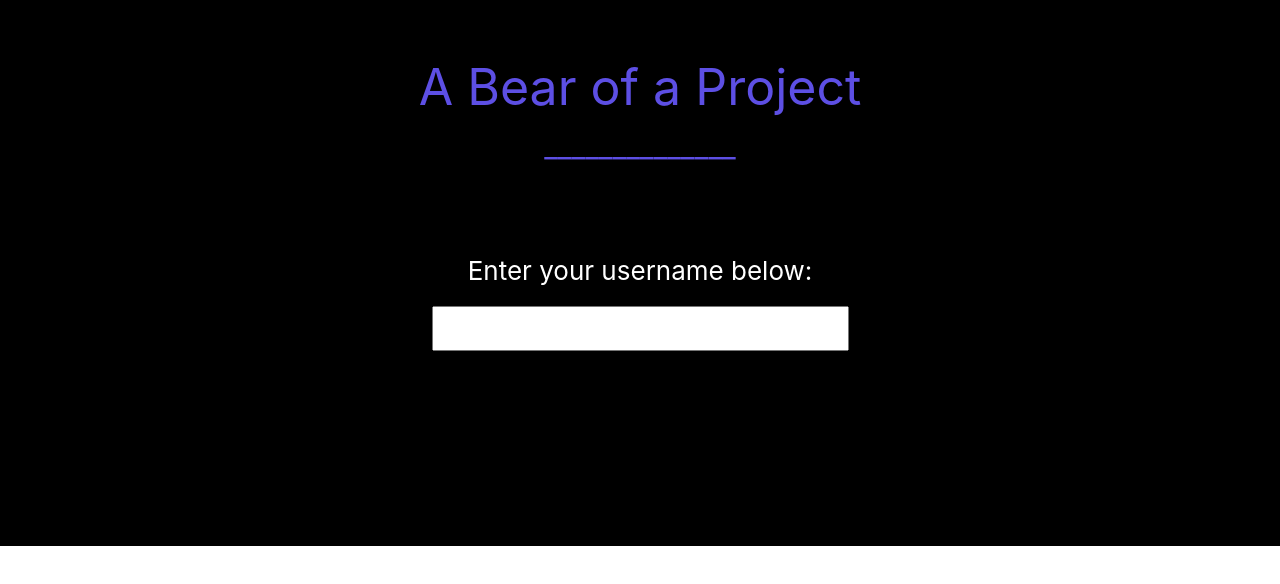
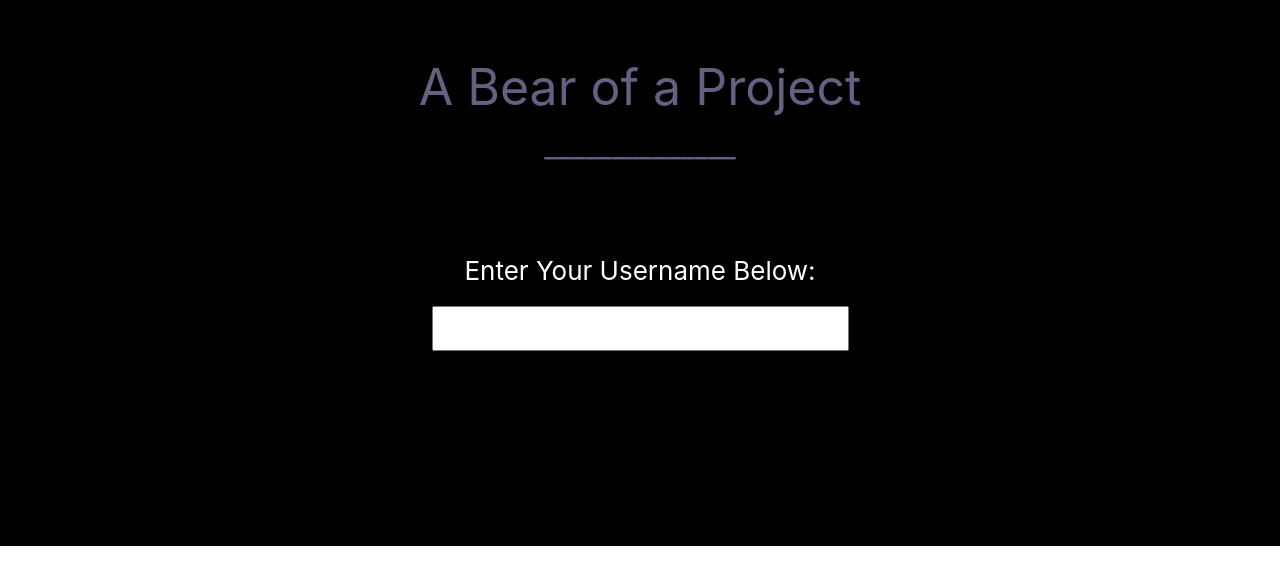
Before and after one commit to DALI-mini-webdev/final-project-stock-stack-group-4, a React (Create React App) app in the folder stockwebsite/: page / in a window 1280 px wide. Shown: the top 584 px of the page. Built offline with nearby package versions, Linux system fonts and the light colour scheme.

Commit message:
main page styling

```diff
--- a/stockwebsite/src/App.css
+++ b/stockwebsite/src/App.css
@@ -32,12 +32,12 @@
 .Title {
   font-size: 50px;
   margin-top: 50px;
-  color: #5d4fe4;
+  color: #636081;
 }
 
 .Title-line {
   font-size: 30px;
   line-height: 10px;
-  color: #5d4fe4;
+  color: #636081;
   margin-bottom: 100px;
 }
--- a/stockwebsite/src/App.js
+++ b/stockwebsite/src/App.js
@@ -125,7 +125,7 @@ class App extends Component{
 
 
 
-          <p className="Name-enter">Enter your username below:</p>
+          <p className="Name-enter">Enter Your Username Below:</p>
           <input type="text" onChange={onChangeFunction}/>
           <br></br>
           <br></br>
```
